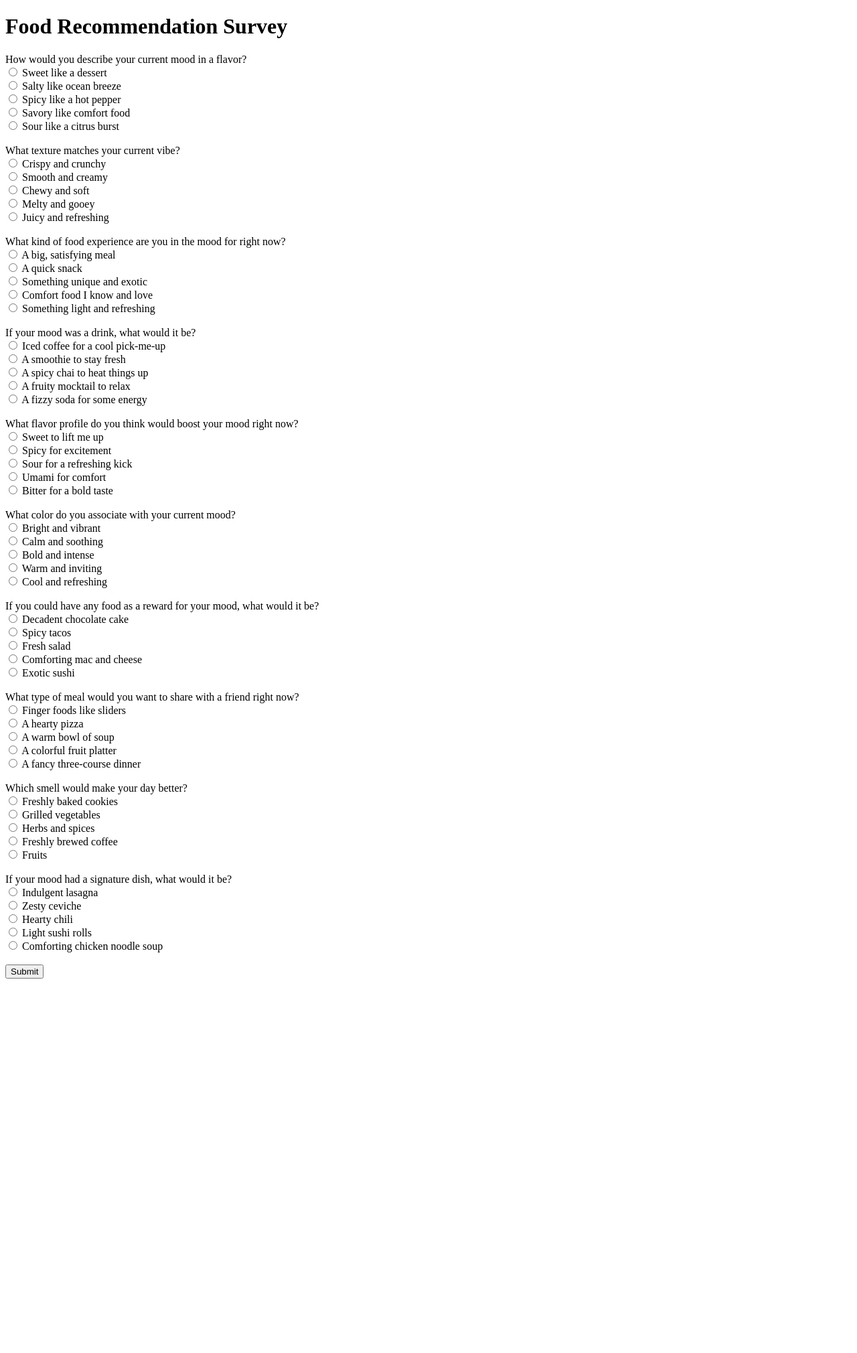
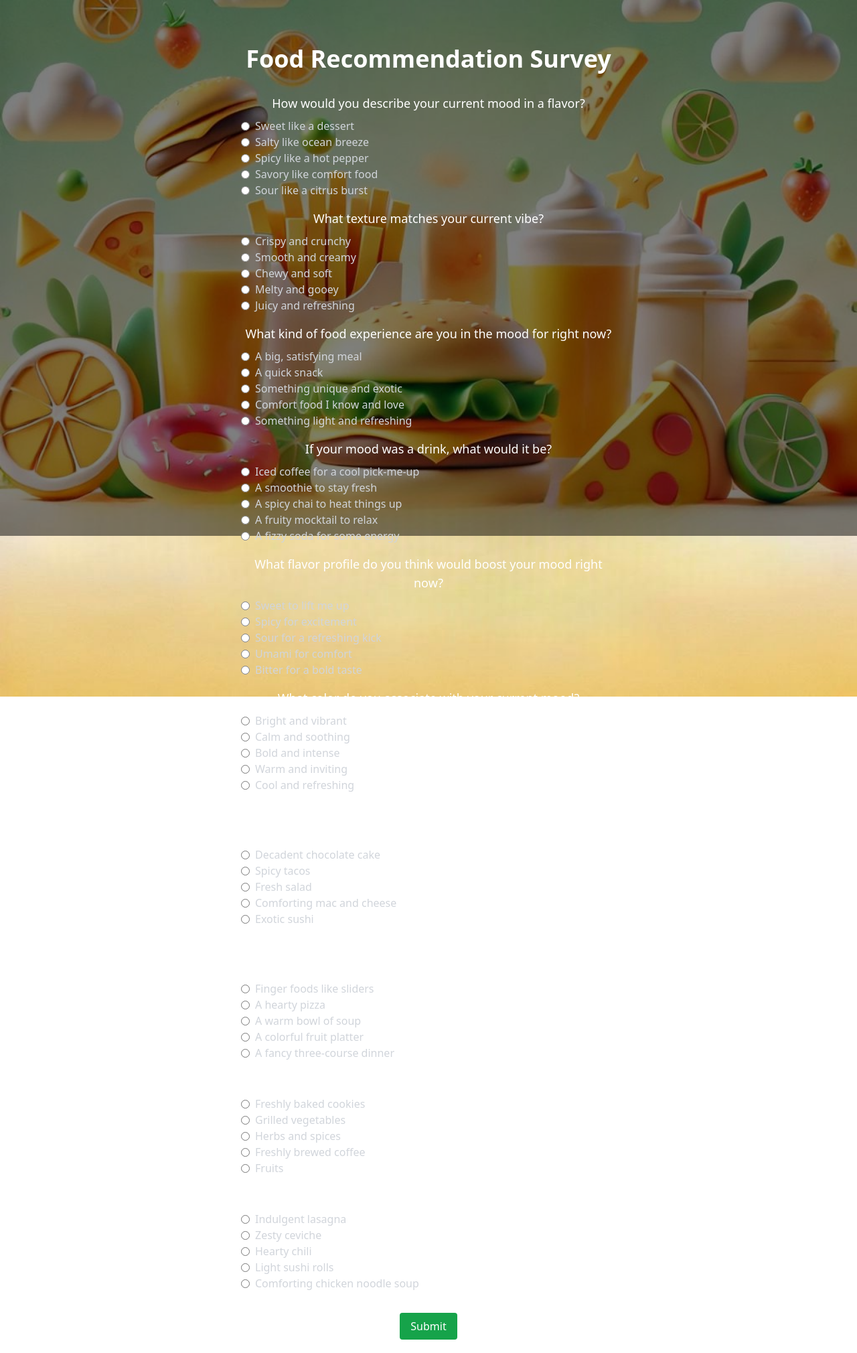
Before and after one commit to LohithMarneni/FM, a Flask app: page /question in a window 1280 px wide. Shown: the whole page at 67% size. Before the commit the page ends 1461 px from the top, so only its background shows below. Run offline with Flask 3, Linux system fonts and the light colour scheme; some libraries are stand-ins or nearby versions.

Commit message:
4th commit

```diff
--- a/requirements.txt
+++ b/requirements.txt
@@ -34,5 +34,3 @@
 uritemplate==4.1.1
 urllib3==2.2.3
 Werkzeug==3.0.5
-Flask==2.0.3
-google-generativeai
--- a/templates/question.html
+++ b/templates/question.html
@@ -2,24 +2,90 @@
 <html lang="en">
 <head>
     <meta charset="UTF-8">
-    <title>Food Recommendation</title>
+    <title>Food Recommendation Survey</title>
+    <script src="https://cdn.tailwindcss.com"></script>
+    <style>
+        .main-background {
+            background-image: url('static/assets/background.jpg');
+            background-size: cover;
+            background-position: center;
+            background-repeat: no-repeat;
+            height: 100vh;
+            width: 100vw;
+            position: relative;
+        }
+
+        .overlay {
+            position: absolute;
+            top: 0;
+            left: 0;
+            height: 100%;
+            width: 100%;
+            background-color: rgba(0, 0, 0, 0.5);
+            z-index: 1;
+        }
+
+        .content {
+            position: relative;
+            color: white;
+            z-index: 2;
+            padding: 20px;
+            max-width: 600px;
+            margin: auto;
+            text-align: center;
+        }
+
+        /* Styles for the popup */
+        .popup {
+            display: none; /* Hidden by default */
+            position: fixed;
+            top: 50%;
+            left: 50%;
+            transform: translate(-50%, -50%);
+            background-color: white;
+            color: black;
+            padding: 20px;
+            border-radius: 8px;
+            box-shadow: 0 4px 8px rgba(0, 0, 0, 0.2);
+            z-index: 10;
+        }
+
+        .popup.show {
+            display: block; /* Show the popup */
+        }
+    </style>
 </head>
-<body>
-    <h1>Food Recommendation Survey</h1>
-    <form action="/suggest" method="post">
-        {% for question in questions %}
-            <label for="question-{{ question.id }}">{{ question.question }}</label><br>
-            {% for option in question.options %}
-                <input type="radio" id="option-{{ question.id }}-{{ loop.index }}" name="{{ question.id }}" value="{{ option }}" required>
-                <label for="option-{{ question.id }}-{{ loop.index }}">{{ option }}</label><br>
+<body class="main-background">
+    <div class="overlay"></div>
+    <div class="content">
+        <h1 class="text-4xl font-bold mt-12">Food Recommendation Survey</h1>
+        <form action="/suggest" method="post" class="mt-8">
+            {% for question in questions %}
+                <div class="mb-4">
+                    <label for="question-{{ question.id }}" class="text-lg">{{ question.question }}</label>
+                    <div class="mt-2">
+                        {% for option in question.options %}
+                            <div class="flex items-center">
+                                <input type="radio" id="option-{{ question.id }}-{{ loop.index }}" name="{{ question.id }}" value="{{ option }}" required class="mr-2">
+                                <label for="option-{{ question.id }}-{{ loop.index }}" class="text-gray-300">{{ option }}</label>
+                            </div>
+                        {% endfor %}
+                    </div>
+                </div>
             {% endfor %}
-            <br>
-        {% endfor %}
-        <input type="hidden" id="latitude" name="latitude">
-        <input type="hidden" id="longitude" name="longitude">
+            <input type="hidden" id="latitude" name="latitude">
+            <input type="hidden" id="longitude" name="longitude">
+            <button type="submit" class="mt-4 bg-green-600 hover:bg-green-700 text-white py-2 px-4 rounded">Submit</button>
+        </form>
+    </div>
 
-        <input type="submit" value="Submit">
-    </form>
+    <!-- Popup for sign-up -->
+    <div class="popup" id="signupPopup">
+        <h2 class="text-xl">Sign Up!</h2>
+        <p>Sign up to enjoy personalized recommendations. You can also sign up through Google.</p>
+        <button onclick="document.getElementById('signupPopup').classList.remove('show');" class="mt-4 bg-red-500 text-white py-2 px-4 rounded">Close</button>
+    </div>
+
     <script>
         if (navigator.geolocation) {
             navigator.geolocation.getCurrentPosition(function(position) {
@@ -31,6 +97,8 @@
         } else {
             console.error("Geolocation is not supported by this browser.");
         }
+
+
     </script>
 </body>
 </html>
```
Also changed, not shown: tempCodeRunnerFile.py (added, +63 -0 lines), templates/index.html (+59 -7 lines).
